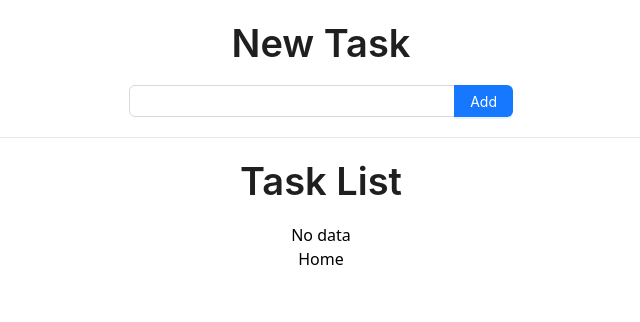
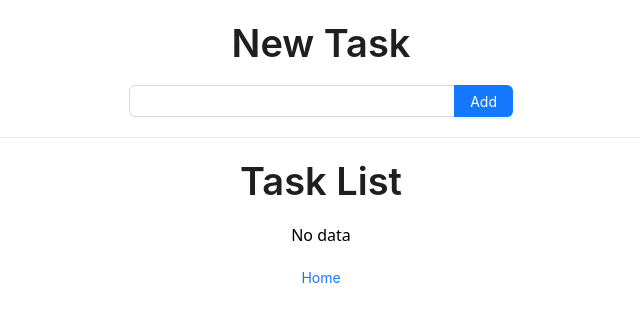
Before and after one commit to LisaMandarin/react-tasks, a React (Vite) app: page /to-do-list/todolist in a window 1280 px wide. Shown: the top 322 px of the page, without its empty margins (319-959 px from the left). Built offline with nearby package versions, Linux system fonts and the light colour scheme.

Commit message:
link setup

```diff
--- a/src/App.jsx
+++ b/src/App.jsx
@@ -1,6 +1,7 @@
 import { Route, Routes } from "react-router-dom"
 import { TodoList } from "./to-do-list/TodoList"
 import { Home } from "./Home"
+import { Practice } from "./useCallback/practice"
 
 export default function App() {
   return (
@@ -8,6 +9,7 @@ export default function App() {
       <Routes>
         <Route path="/" element={<Home />} />
         <Route path="/to-do-list/todolist" element={<TodoList />}/>
+        <Route path="/useCallback/practice" element={<Practice />}/>
       </Routes>
     </>
   )
--- a/src/Home.jsx
+++ b/src/Home.jsx
@@ -1,9 +1,24 @@
-import { Link } from "react-router-dom"
+import { Typography } from "antd"
+const { Link } = Typography
 
 export function Home() {
+    const items = [
+        {path: "/to-do-list/todolist", name: "Todo List"},
+        {path: "/useCallback/practice", name: "useCallback"}
+    ]
     return (
-        <>
-            <Link to="/to-do-list/todolist">Todo List</Link>
-        </>
+        <div className="flex flex-row gap-2 m-4">
+            { items.map(item => (
+                <Link
+                    key={crypto.randomUUID}
+                    href={item.path}
+                >
+                    {item.name}
+                </Link>
+            ))}
+        </div>
     )
 }
+
+{/* <Link href="/to-do-list/todolist">Todo List</Link>
+<Link href="/useCallback/practice">useCallback</Link> */}
--- a/src/output.css
+++ b/src/output.css
@@ -558,9 +558,17 @@ video {
   margin: 1.25rem;
 }
 
+.m-4 {
+  margin: 1rem;
+}
+
 .mx-3 {
   margin-left: 0.75rem;
   margin-right: 0.75rem;
+}
+
+.block {
+  display: block;
 }
 
 .flex {
@@ -603,12 +611,24 @@ video {
   justify-content: space-between;
 }
 
+.gap-2 {
+  gap: 0.5rem;
+}
+
 .border {
   border-width: 1px;
 }
 
 .p-1 {
   padding: 0.25rem;
+}
+
+.p-4 {
+  padding: 1rem;
+}
+
+.text-center {
+  text-align: center;
 }
 
 .line-through {
--- a/src/to-do-list/TaskList.jsx
+++ b/src/to-do-list/TaskList.jsx
@@ -108,7 +108,6 @@ export function TaskList() {
             ))
             ) : "No data"}
         </ol>
-        <Link to='/'>Home</Link>
     </div>
     )
 }
--- a/src/to-do-list/TodoList.jsx
+++ b/src/to-do-list/TodoList.jsx
@@ -1,6 +1,8 @@
 import { AddTask } from "./AddTask"
 import { TaskList } from "./TaskList"
 import { TodoProvider } from "./TodoListContext"
+import { Typography } from "antd"
+const { Link } = Typography
 
 export function TodoList() {
   return (
@@ -10,7 +12,12 @@ export function TodoList() {
         <hr />
         <TaskList />
       </TodoProvider>
-
+      <Link
+        href='/'
+        className="block text-center"
+      >
+        Home
+      </Link>
     </>
   )
 }
--- /dev/null
+++ b/src/useCallback/Practice.jsx
@@ -0,0 +1,12 @@
+import { Typography } from "antd"
+const { Link } = Typography
+
+export function Practice() {
+
+    return (
+        <>
+            <p>This is useCallback practice</p>
+            <Link href='/'>Home</Link>
+        </>
+    )
+}
```
